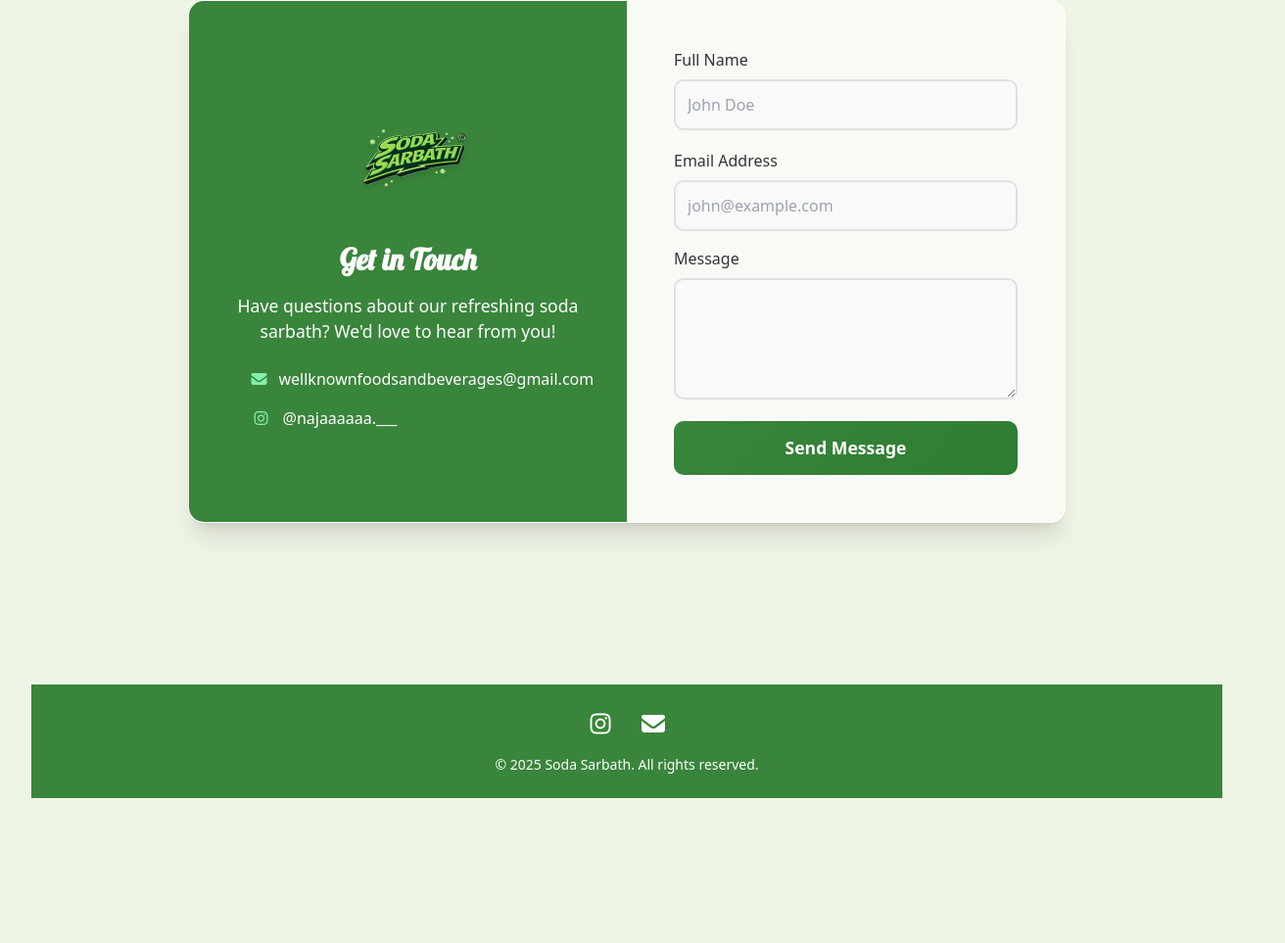
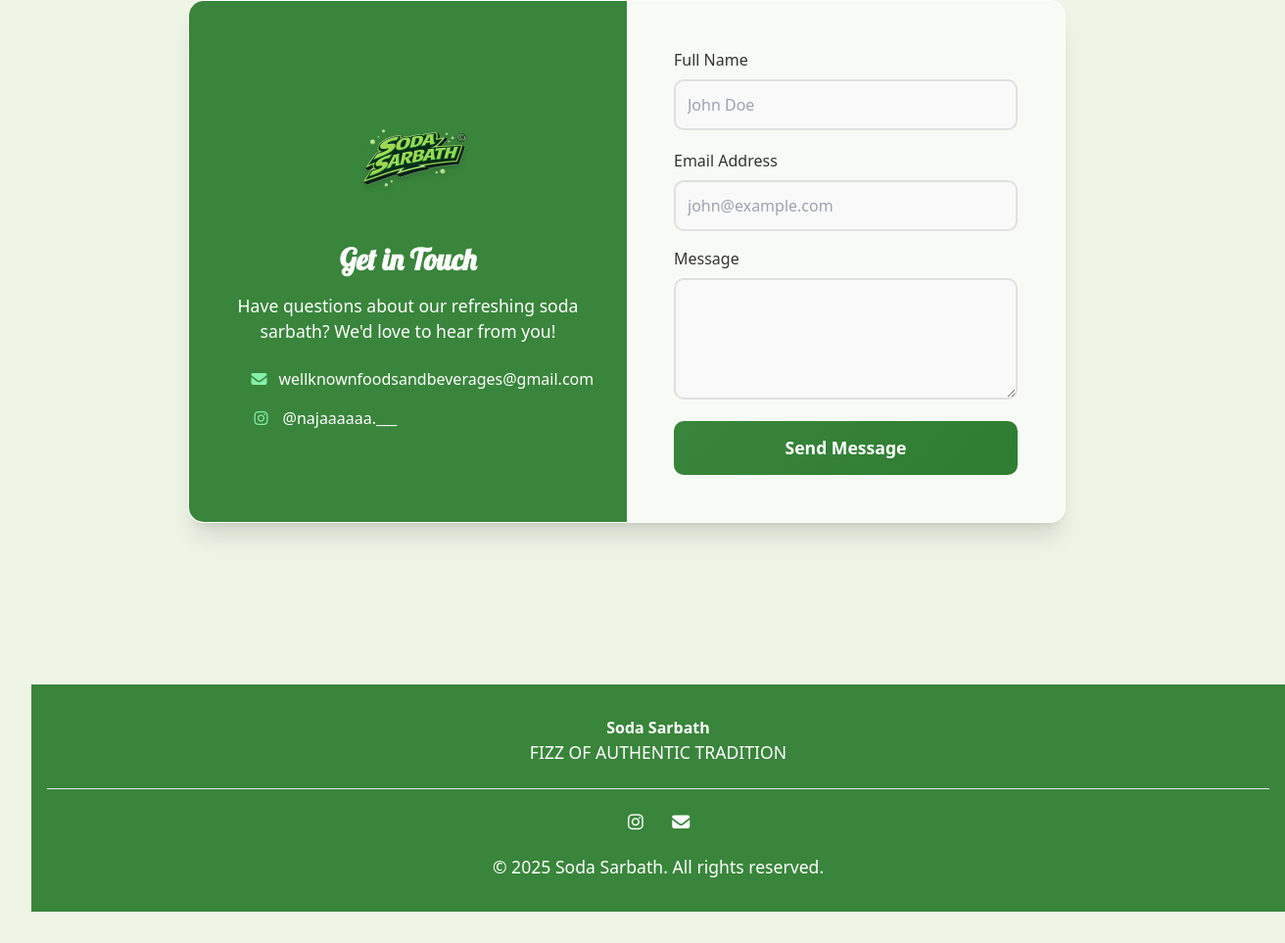
Before and after one commit to ffathimaanajaa-design/sodaa, a website: page contact.html in a window 1280 px wide. Shown: the part 237-1200 px from the top of the page at 98% size, 1312 px wide, since content can reach past the window. Before the commit the page ends 1084 px from the top, so only its background shows below. Drawn offline with Linux system fonts and the light colour scheme.

Commit message:
Update contact.html

```diff
--- a/contact.html
+++ b/contact.html
@@ -105,23 +105,42 @@
     </section>
 
     <!-- Footer -->
-    <footer class="py-6 text-center bg-[#39853B] text-white mt-auto">
-          <div class="flex justify-center gap-6 mb-4 text-2xl">
-            <!-- Instagram -->
-            <a href="https://www.instagram.com/najaaaaaa.___?igsh=MTd4eTVrdDdmZnk1ZA%3D%3D&utm_source=qr"
-                target="_blank" aria-label="Instagram" class="hover:text-green-300 transition">
-                <i class="fab fa-instagram"></i>
-            </a>
+  <footer class="w-full bg-[#39853B] text-white mt-0">
+            <div class="max-w-7xl mx-auto px-4 py-8">
 
+                <!-- Brand -->
+                <div class="text-center mb-6">
+                    <h3 class="text-xl font-bold tracking-wide">Soda Sarbath</h3>
+                    <p class="text-green-200 text-xs mt-1 tracking-widest uppercase">
+                        Fizz of Authentic Tradition
+                    </p>
+                </div>
 
-            <!-- Email -->
-            <a href="mailto:wellknownfoodsandbeverages@gmail.com" aria-label="Email"
-                class="hover:text-green-300 transition">
-                <i class="fas fa-envelope"></i>
-            </a>
-        </div>
-        <p class="text-sm">&copy; 2025 Soda Sarbath. All rights reserved.</p>
-    </footer>
+                <div class="border-t border-green-400 mb-6"></div>
+
+                <!-- Social Icons -->
+                <div class="flex justify-center items-center gap-6 mb-6">
+                    <a href="https://www.instagram.com/najaaaaaa.___?igsh=MTd4eTVrdDdmZnk1ZA%3D%3D&utm_source=qr"
+                        target="_blank" aria-label="Instagram" class="w-10 h-10 flex items-center justify-center rounded-full
+                      bg-white/10 hover:bg-white/25 transition-all duration-300 text-lg">
+                        <i class="fab fa-instagram"></i>
+                    </a>
+                    <a href="mailto:wellknownfoodsandbeverages@gmail.com" aria-label="Email" class="w-10 h-10 flex items-center justify-center rounded-full
+                      bg-white/10 hover:bg-white/25 transition-all duration-300 text-lg">
+                        <i class="fas fa-envelope"></i>
+                    </a>
+                </div>
+
+                <!-- Contact & Copyright -->
+                <div class="text-center space-y-2">
+
+                    <p class="text-green-200 text-xs pt-1">
+                        &copy; 2025 Soda Sarbath. All rights reserved.
+                    </p>
+                </div>
+
+            </div>
+        </footer>
 <script src="sc.js"></script>
 </body>
 
```
